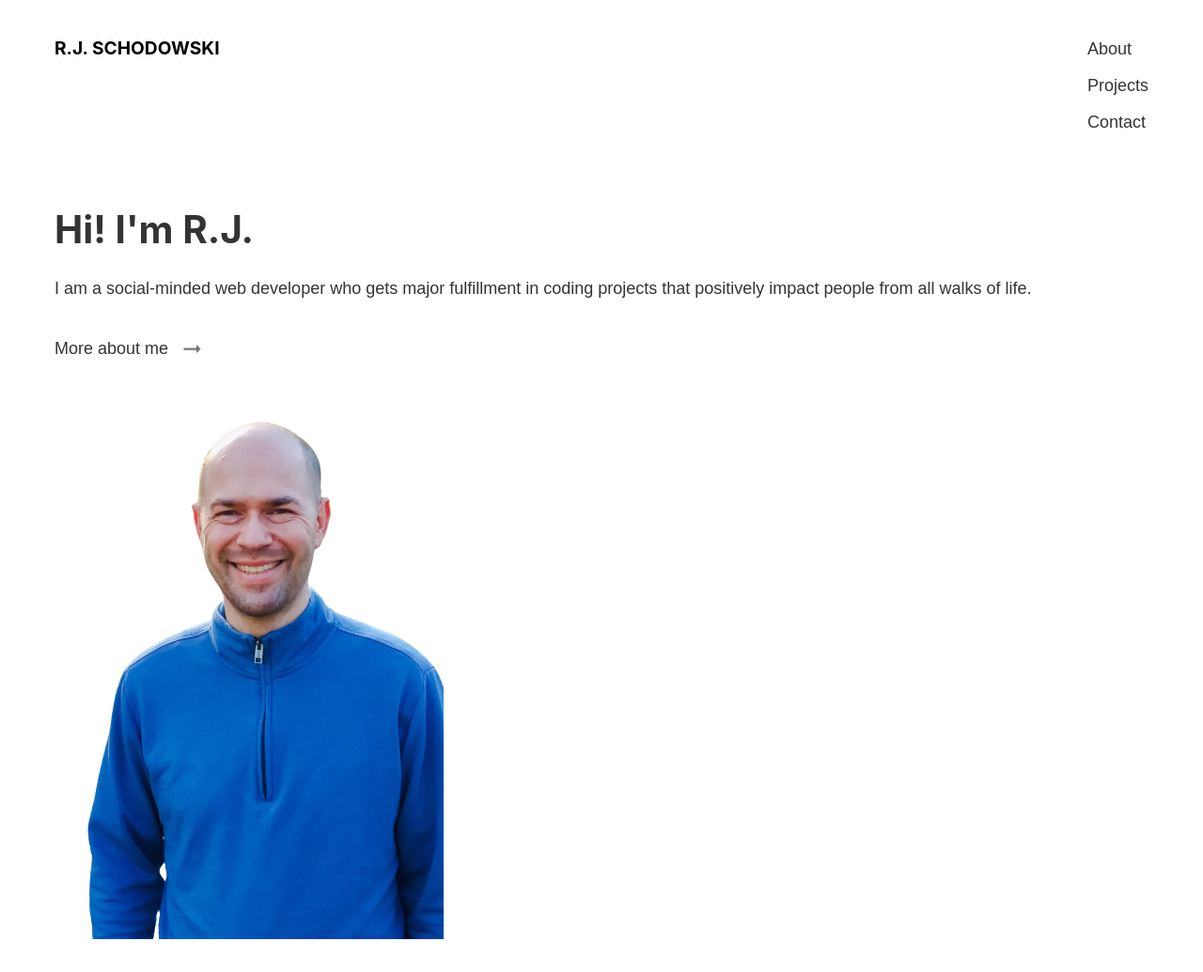
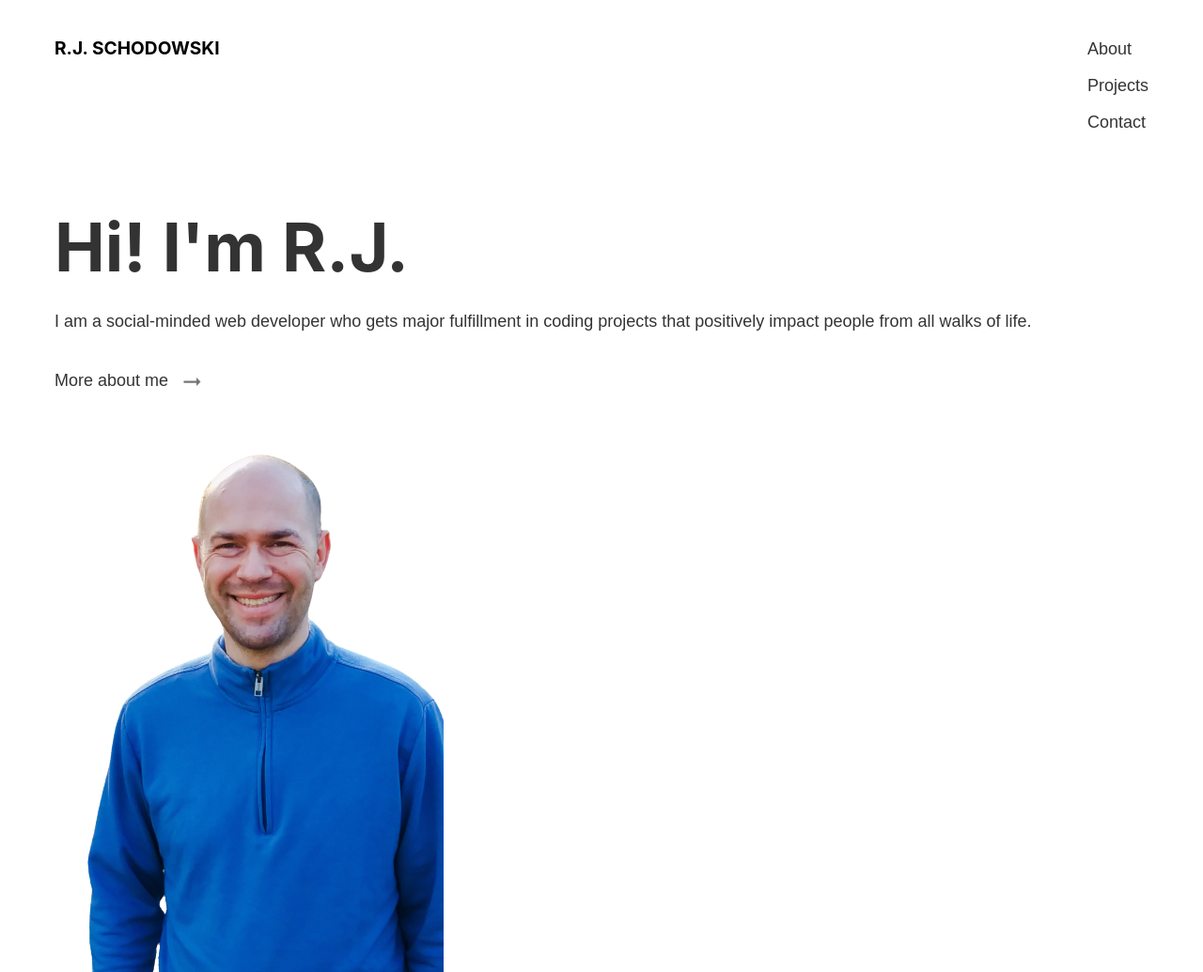
Before and after one commit to rjschodowski/my-portfolio, a Gatsby site: page / in a window 1280 px wide. Shown: the top 1035 px of the page at 94% size. Built offline with nearby package versions, Linux system fonts and the light colour scheme; Gatsby itself is replaced by a stand-in of ours.

Commit message:
header and body text sizes adjusted for various viewport widths

```diff
--- a/src/pages/index.js
+++ b/src/pages/index.js
@@ -14,7 +14,7 @@ const IndexPage = () => {
       <Head title="Home"/>
       <div className={bodyContainer}>
         <div className={introductionSection}>
-          <h1 className={heading} className="transition ease-in duration-700">Hi! I'm R.J.</h1>
+          <h1 className={heading}>Hi! I'm R.J.</h1>
           <div className={headingDescription}>
             <p>I am a social-minded web developer who gets major fulfillment in coding projects that positively impact people from all walks of life.</p>
             </div>
--- a/src/styles/index.module.css
+++ b/src/styles/index.module.css
@@ -15,4 +15,12 @@
   .introduction-section {
     margin: 4rem 7rem 0;
   }
+
+  .heading {
+    font-size: 4rem;
+  }
+
+  .heading-description {
+    font-size: 1.25rem;
+  }
 }
```
